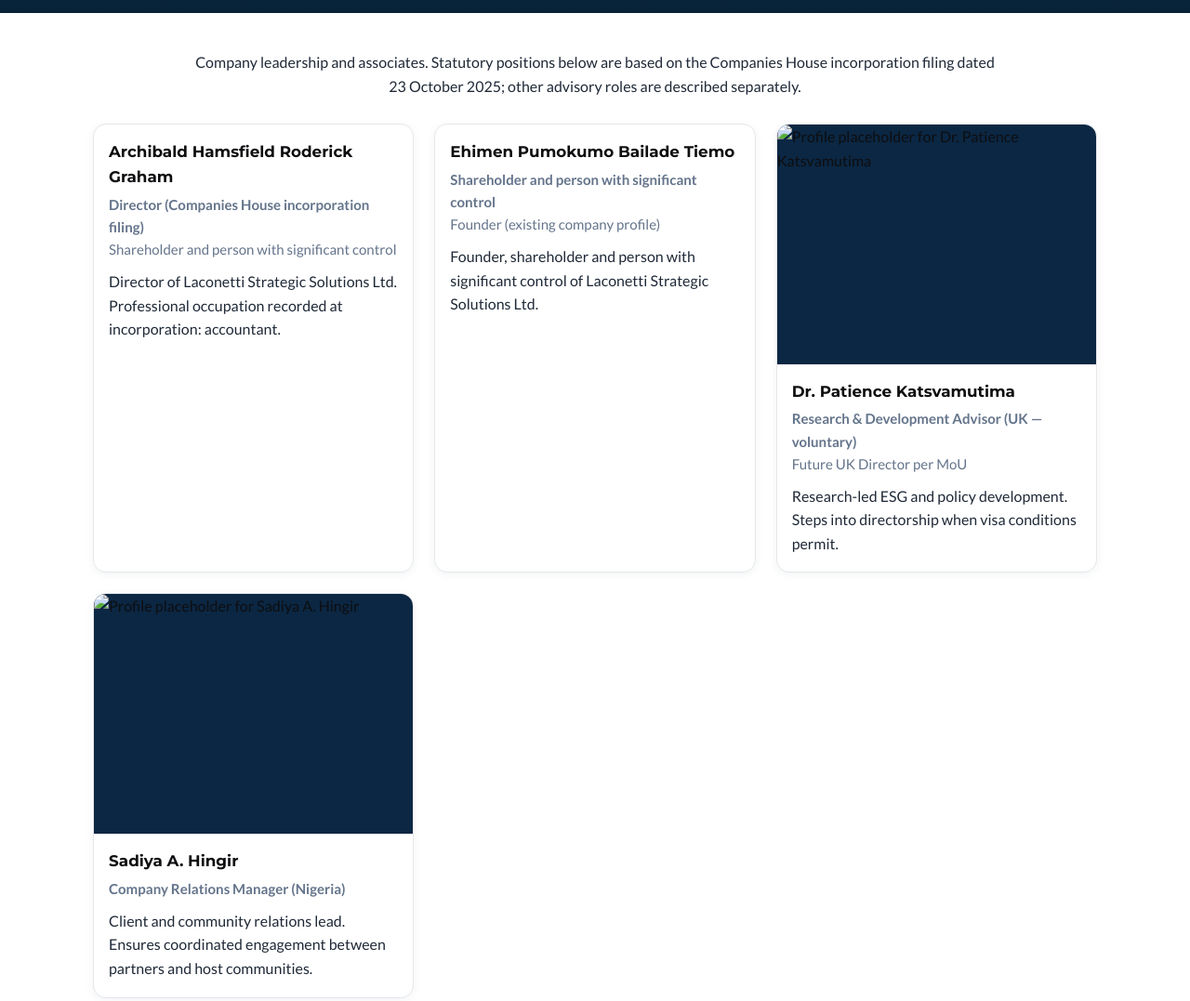
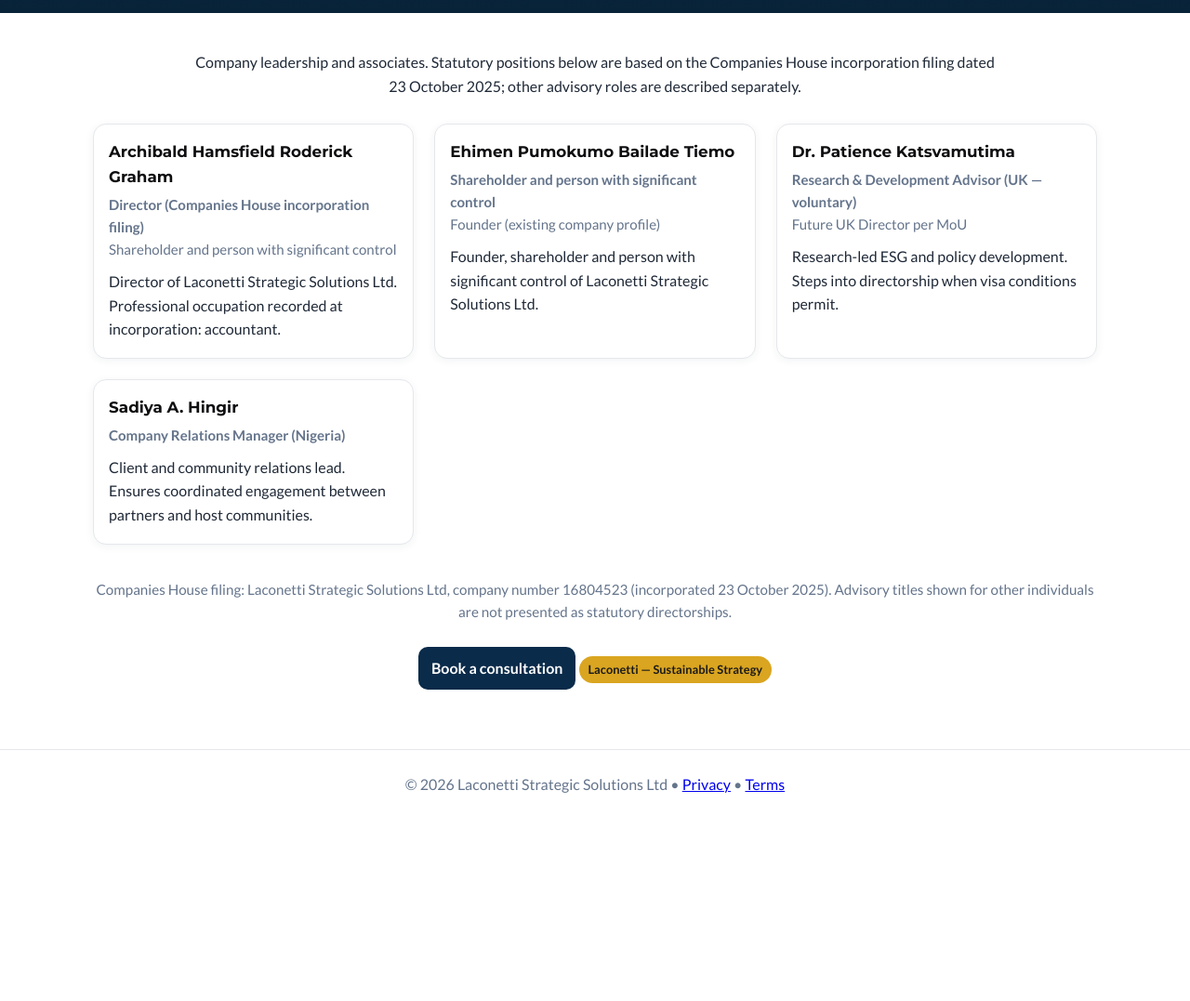
Before and after one commit to biosafari/Laconetti-strategic-solutions, a plain HTML site: page team.html in a window 1280 px wide. Shown: the part 160-1237 px from the top of the page at 93% size. After the commit the page ends 1064 px from the top, so only its background shows below. Drawn offline with Linux system fonts and the light colour scheme.

Commit message:
Remove broken team photo placeholders pending approved images

```diff
--- a/team.html
+++ b/team.html
@@ -92,7 +92,6 @@
 
       <!-- Patience -->
       <article class="card">
-        <img class="thumb" src="assets/images/team/Dr_Patience_Katsvamutima_placeholder.png" alt="Profile placeholder for Dr. Patience Katsvamutima" />
         <div class="content">
           <h3 class="name">Dr. Patience Katsvamutima</h3>
           <p class="roles"><strong>Research & Development Advisor (UK — voluntary)</strong><br>Future UK Director per MoU</p>
@@ -104,7 +103,6 @@
 
       <!-- Sadiya -->
       <article class="card">
-        <img class="thumb" src="assets/images/team/Sadiya_A_Hingir_placeholder.png" alt="Profile placeholder for Sadiya A. Hingir" />
         <div class="content">
           <h3 class="name">Sadiya A. Hingir</h3>
           <p class="roles"><strong>Company Relations Manager (Nigeria)</strong></p>
```
